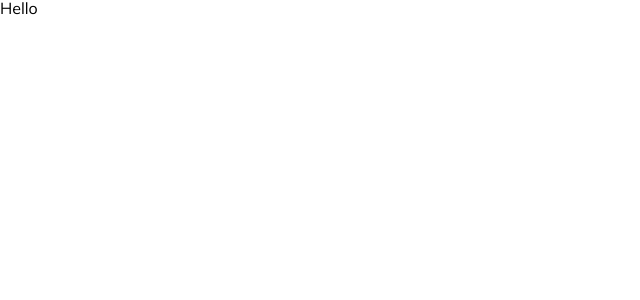
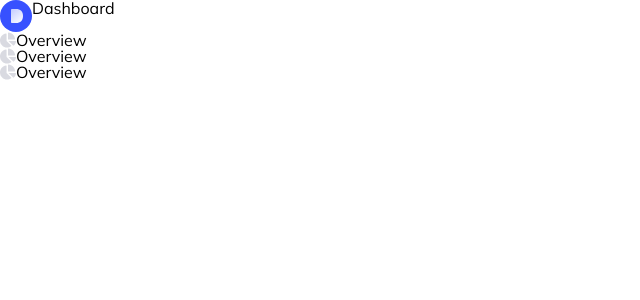
Before and after one commit to Yyyurii/Coderiver, a React (Create React App) app: page / in a window 1280 px wide. Shown: the top 300 px of the page, without its empty margins (0-640 px from the left). Built offline with nearby package versions, Linux system fonts and the light colour scheme.

Commit message:
Created Sidebar component

```diff
--- a/src/components/App/App.js
+++ b/src/components/App/App.js
@@ -1,7 +1,10 @@
+import './App.scss';
+import Sidebar from "../Sidebar/Sidebar";
+
 const App = () => {
   return (
-    <div className="App">
-      <header className="App-header">Hello</header>
+    <div className="wrapper">
+      <Sidebar />
     </div>
   );
 }
--- /dev/null
+++ b/src/components/Sidebar/Sidebar.js
@@ -0,0 +1,18 @@
+import "./Sidebar.scss";
+import logo from "../../assets/images/logo.svg";
+import SidebarList from "../SidebarList";
+
+const Sidebar = () => {
+  return (
+    <div className="sidebar">
+      <div className="sidebar__logo logo">
+        <img className="logo__img" src={logo} alt="logo" />
+        <span className="logo__title">Dashboard</span>
+      </div>
+
+      <SidebarList />
+    </div>
+  );
+};
+
+export default Sidebar;
--- /dev/null
+++ b/src/components/Sidebar/index.js
@@ -0,0 +1,3 @@
+import Sidebar from './Sidebar';
+
+export default Sidebar;
--- /dev/null
+++ b/src/components/SidebarList/SidebarList.js
@@ -0,0 +1,14 @@
+import "./SidebarList.scss";
+import SidebarListItem from "../SidebarListItem";
+
+const SidebarList = () => {
+  return (
+    <ul className="sidebar-list">
+      <SidebarListItem />
+      <SidebarListItem />
+      <SidebarListItem />
+    </ul>
+  );
+};
+
+export default SidebarList;
--- /dev/null
+++ b/src/components/SidebarList/index.js
@@ -0,0 +1,3 @@
+import SidebarList from './SidebarList';
+
+export default SidebarList;
--- /dev/null
+++ b/src/components/SidebarListItem/SidebarListItem.js
@@ -0,0 +1,13 @@
+import './SidebarListItem.scss';
+import overveiw from '../../assets/images/overveiw.svg';
+
+const SidebarListItem = () => {
+  return (
+    <li className="sidebar-list-item item">
+      <img className="item__img" src={overveiw} alt="icon" />
+      <span className="item__title">Overview</span>
+    </li>
+  );
+};
+
+export default SidebarListItem;
--- /dev/null
+++ b/src/components/SidebarListItem/index.js
@@ -0,0 +1,3 @@
+import SidebarListItem from './SidebarListItem';
+
+export default SidebarListItem;
```
Also changed, not shown: src/assets/images/overveiw.svg, src/components/App/App.scss (added), src/components/Sidebar/Sidebar.scss (added), src/components/SidebarList/SidebarList.scss (added), src/components/SidebarListItem/SidebarListItem.scss (added).
